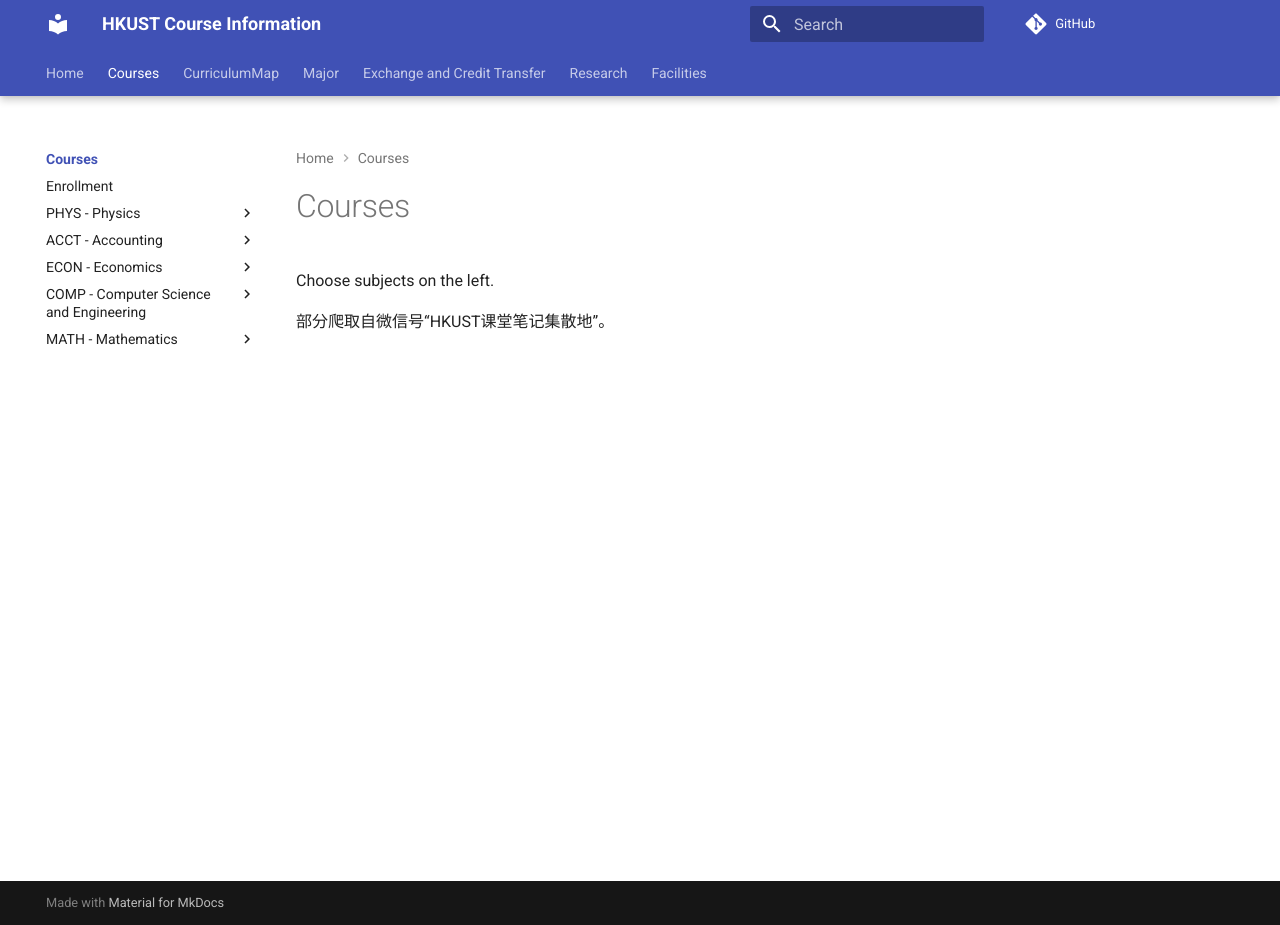
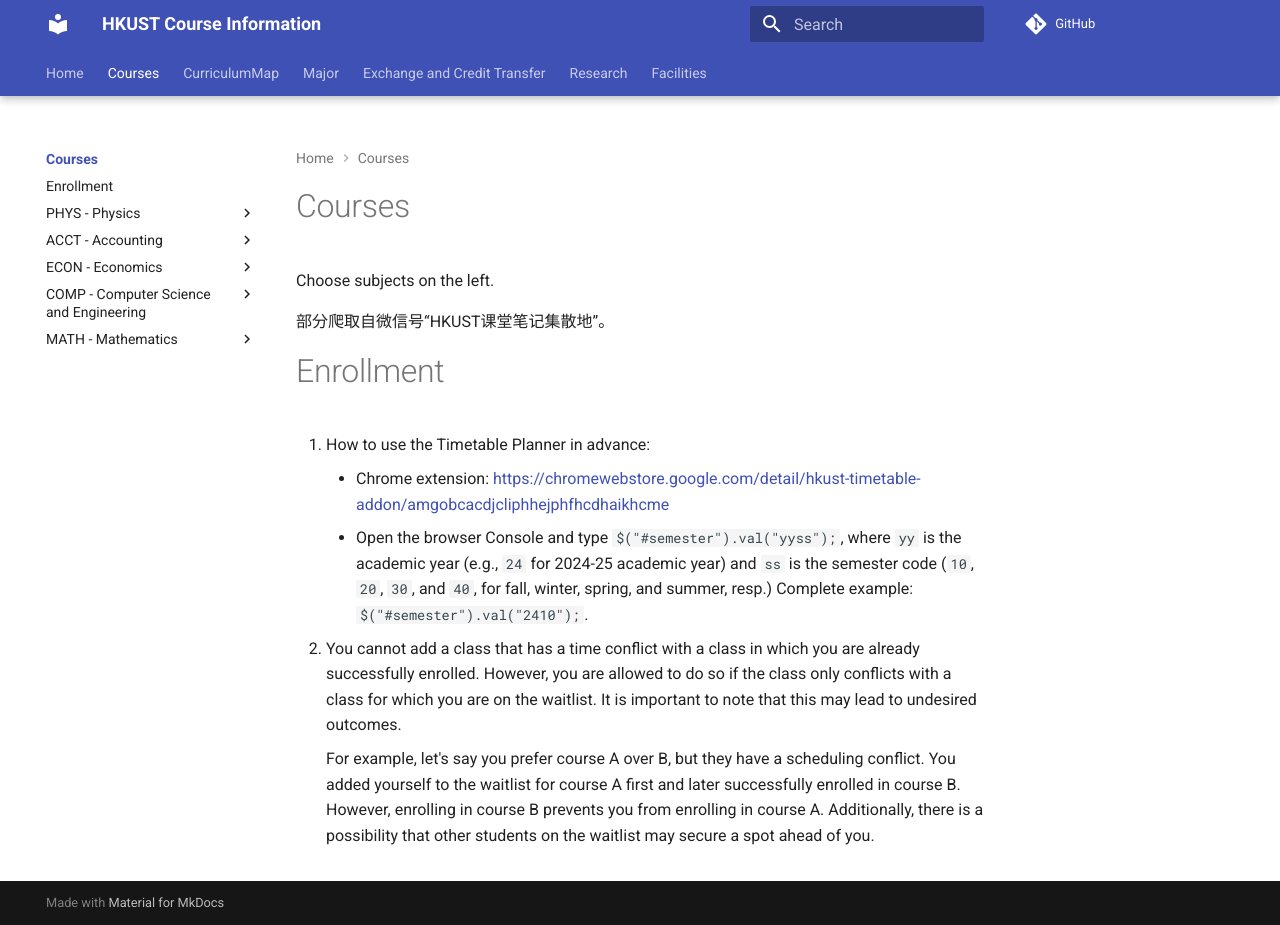
Before and after one commit to hkust-handbook/hkust-handbook.github.io, an MkDocs documentation site: the page built from docs/notes/index.md, in a window 1280 px wide and 925 px high. Built offline with MkDocs 1.6.1 and Material for MkDocs 9.7.7, drawn with Linux system fonts in a browser that asks for light colours; comment, search, counter and statistics services are not loaded.

Commit message:
Update notes/index.md

```diff
--- a/docs/notes/index.md
+++ b/docs/notes/index.md
@@ -3,3 +3,20 @@
 Choose subjects on the left.
 
 部分爬取自微信号“HKUST课堂笔记集散地”。
+
+# Enrollment
+
+1. How to use the Timetable Planner in advance:
+    - Chrome extension: [https://chromewebstore.google.com/detail/hkust-timetable-addon/amgobcacdjcliphhejphfhcdhaikhcme](https://chromewebstore.google.com/detail/hkust-timetable-addon/amgobcacdjcliphhejphfhcdhaikhcme)
+    - Open the browser Console and type `$("#semester").val("yyss");`, where `yy` is the academic year (e.g., `24` for 2024-25 academic year) and `ss` is the semester code (`10`, `20`, `30`, and `40`, for fall, winter, spring, and summer, resp.) Complete example: `$("#semester").val("2410");`.
+2. You cannot add a class that has a time conflict with a class in which you are
+   already successfully enrolled. However, you are allowed to do so if the class
+   only conflicts with a class for which you are on the waitlist. It is
+   important to note that this may lead to undesired outcomes.
+
+    For example,
+    let's say you prefer course A over B, but they have a scheduling
+    conflict. You added yourself to the waitlist for course A first and later
+    successfully enrolled in course B. However, enrolling in course B prevents
+    you from enrolling in course A. Additionally, there is a possibility that
+    other students on the waitlist may secure a spot ahead of you.
```
Also changed, not shown: docs/notes/enroll.md (deleted, +0 -13 lines).
